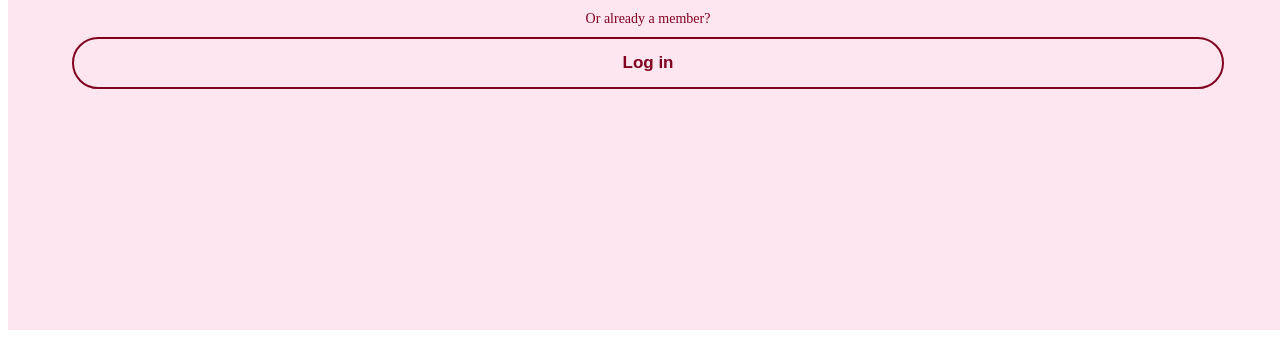
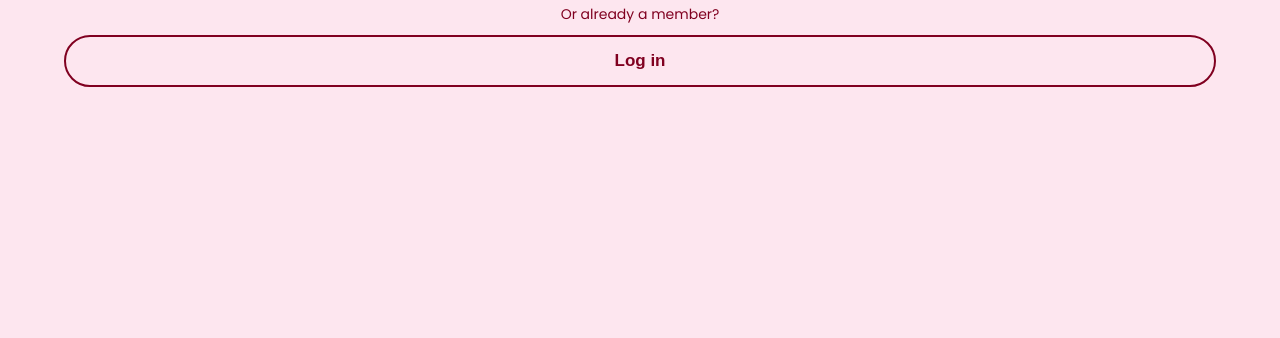
Before and after one commit to sebbiechu/LoyalTEA-Consumer, a plain HTML site: page index.html in a window 1280 px wide. Shown: the part 478-816 px from the top of the page. Drawn offline with Linux system fonts and the light colour scheme.

Commit message:
Version 1.0.4

```diff
--- a/index.html
+++ b/index.html
@@ -8,7 +8,7 @@
     <link rel="preconnect" href="https://fonts.gstatic.com" crossorigin>
     <link href="https://fonts.googleapis.com/css2?family=Poppins:wght@400;500;600;700&display=swap" rel="stylesheet">
     <link rel="stylesheet" href="styles/auth.css" />
-    <link rel="stylesheet" href="styles/app.css" />
+    <link rel="stylesheet" href="styles/global.css" />
   </head>
   <body>
     <!-- Welcome Page -->
```
Also changed, not shown: register.html (+0 -2 lines).
